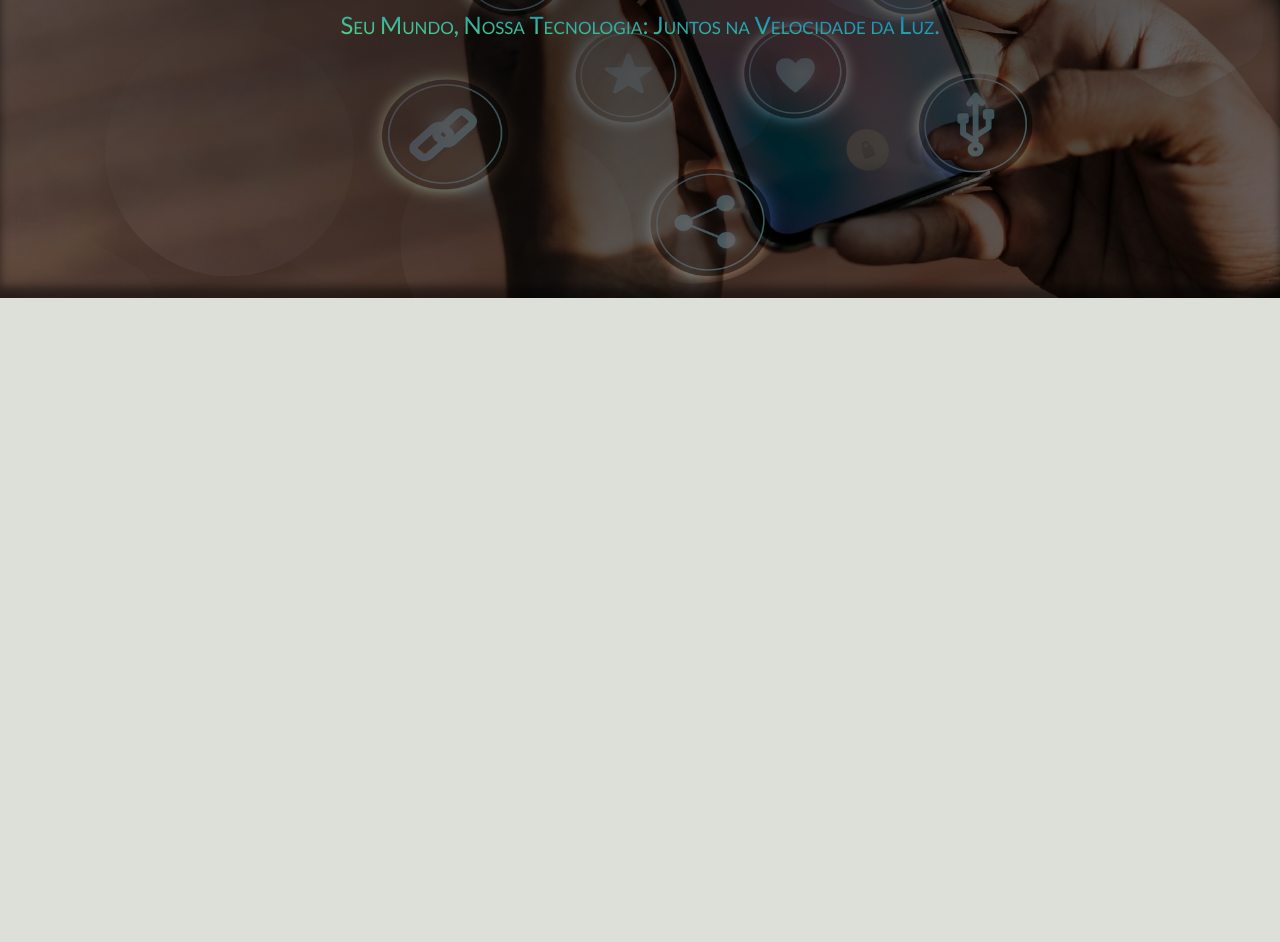
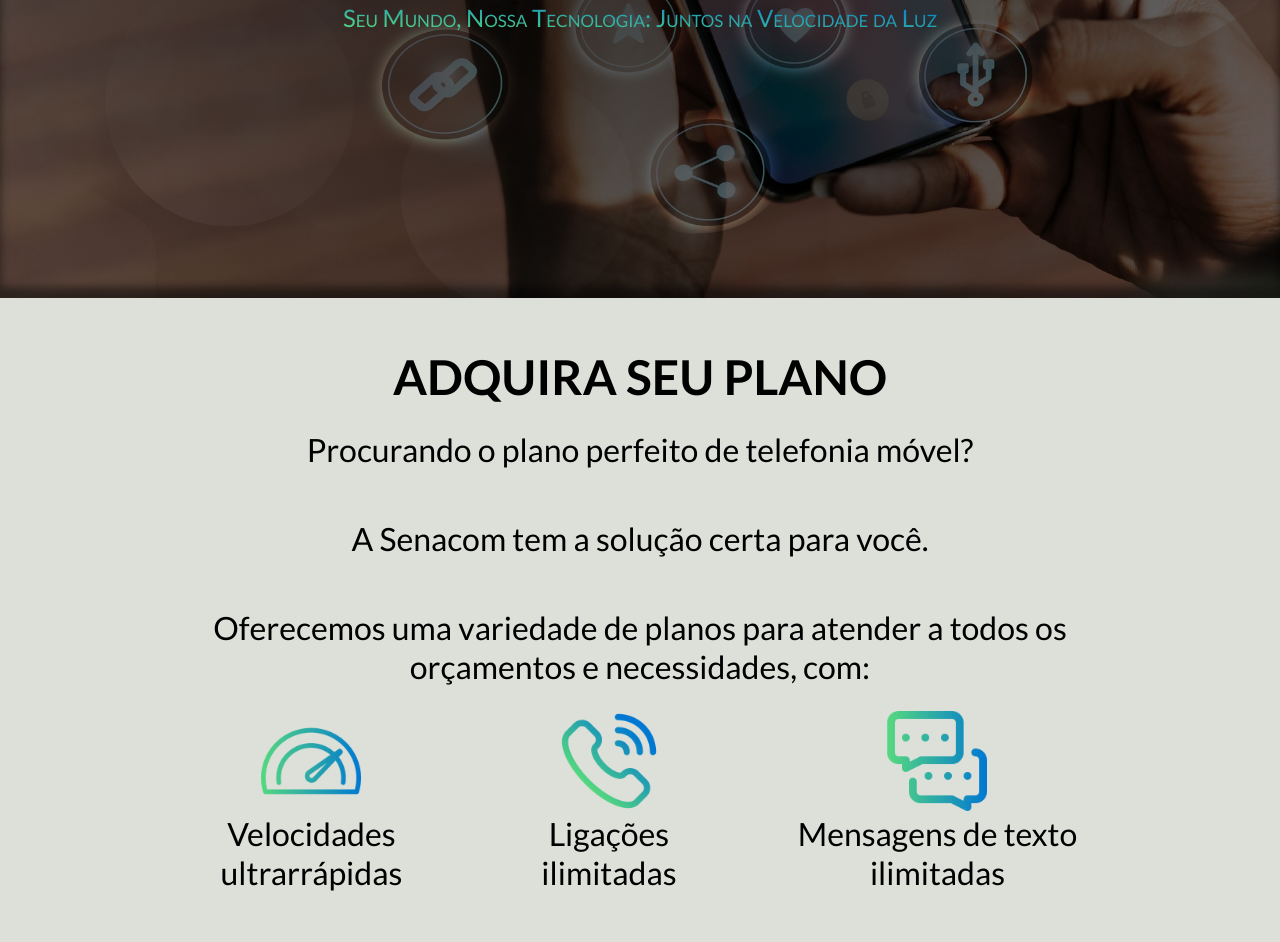
Before and after one commit to alexandreraminelli/SENACOM, a plain HTML site: page index.html in a window 1280 px wide. Shown: the part 402-1344 px from the top of the page. Before the commit the page ends 800 px from the top, so only its background shows below. Drawn offline with Linux system fonts and the light colour scheme.

Commit message:
Ajustes no nav, header e capa + Sessão "adquira seu plano"

```diff
--- a/index.html
+++ b/index.html
@@ -16,12 +16,12 @@
       <nav>
         <ul>
           <li><a href="#" id="pagina-atual">Início</a></li>
-          <li><a href="">Planos</a></li>
-          <li><a href="">Sobre nós</a></li>
-          <li><a href="">Serviços</a></li>
-          <li><a href="">Contato</a></li>
-          <li><a href="">Perguntas</a></li>
-          <li><a href="">Suporte</a></li>
+          <li><a href="planos.html">Planos</a></li>
+          <li><a href="sobre.html">Sobre nós</a></li>
+          <li><a href="servicos.html">Serviços</a></li>
+          <li><a href="contato.html">Contato</a></li>
+          <li><a href="perguntas.html">Perguntas</a></li>
+          <li><a href="suporte.html">Suporte</a></li>
         </ul>
       </nav>
     </header>
@@ -29,8 +29,30 @@
       <section id="capa">
         <div>
           <h1>SENACOM</h1>
-          <p>Seu Mundo, Nossa Tecnologia: Juntos na Velocidade da Luz.</p>
+          <p>Seu Mundo, Nossa Tecnologia: Juntos na Velocidade da Luz</p>
         </div>
+      </section>
+      <section class="adquira-plano">
+        <article>
+          <h2>Adquira seu plano</h2>
+          <p>Procurando o plano perfeito de telefonia móvel?</p>
+          <p>A Senacom tem a solução certa para você.</p>
+          <p>Oferecemos uma variedade de planos para atender a todos os orçamentos e necessidades, com:</p>
+          <ul class="lista-icones-horizontal">
+            <li>
+              <img src="icones/rapido.png" alt="Ícone de speedtest" />
+              <p>Velocidades ultrarrápidas</p>
+            </li>
+            <li>
+              <img src="icones/ligacao.png" alt="Ícone de ligação" />
+              <p>Ligações ilimitadas</p>
+            </li>
+            <li>
+              <img src="icones/mensagem.png" alt="Ícone de mensagem de texto" />
+              <p>Mensagens de texto ilimitadas</p>
+            </li>
+          </ul>
+        </article>
       </section>
     </main>
     <footer></footer>
--- a/style/estilo.css
+++ b/style/estilo.css
@@ -52,6 +52,7 @@ header {
   font-weight: 300;
 }
 .logo > p {
+  margin-top: -5px;
   font-size: 1.25em;
   font-variant: small-caps;
 }
@@ -136,6 +137,41 @@ section#capa h1 {
   font-size: 8em;
 }
 section#capa p {
+  margin-top: -15px;
   font-variant: small-caps;
   font-size: 1.5em;
 }
+/* Texto dentro do main */
+main article {
+  max-width: 1000px;
+  margin: auto;
+}
+h2 {
+  text-align: center;
+  text-transform: uppercase;
+  font-size: 3em;
+}
+section.adquira-plano {
+  padding: 50px 0;
+}
+section.adquira-plano p {
+  padding: 25px 0;
+  text-align: center;
+  font-size: 2em;
+}
+/* LISTA COM ÍCONES NA HORIZONTAL */
+ul.lista-icones-horizontal {
+  list-style-type: none;
+  display: flex;
+  justify-content: space-between; /*Espaço igual entre itens */
+}
+ul.lista-icones-horizontal img {
+  width: 100px;
+  height: 100px;
+}
+ul.lista-icones-horizontal li {
+  text-align: center;
+}
+ul.lista-icones-horizontal p {
+  padding: 0;
+}
```
Also changed, not shown: icones/ligacao.png (added), icones/mensagem.png (added), icones/rapido.png (added).
